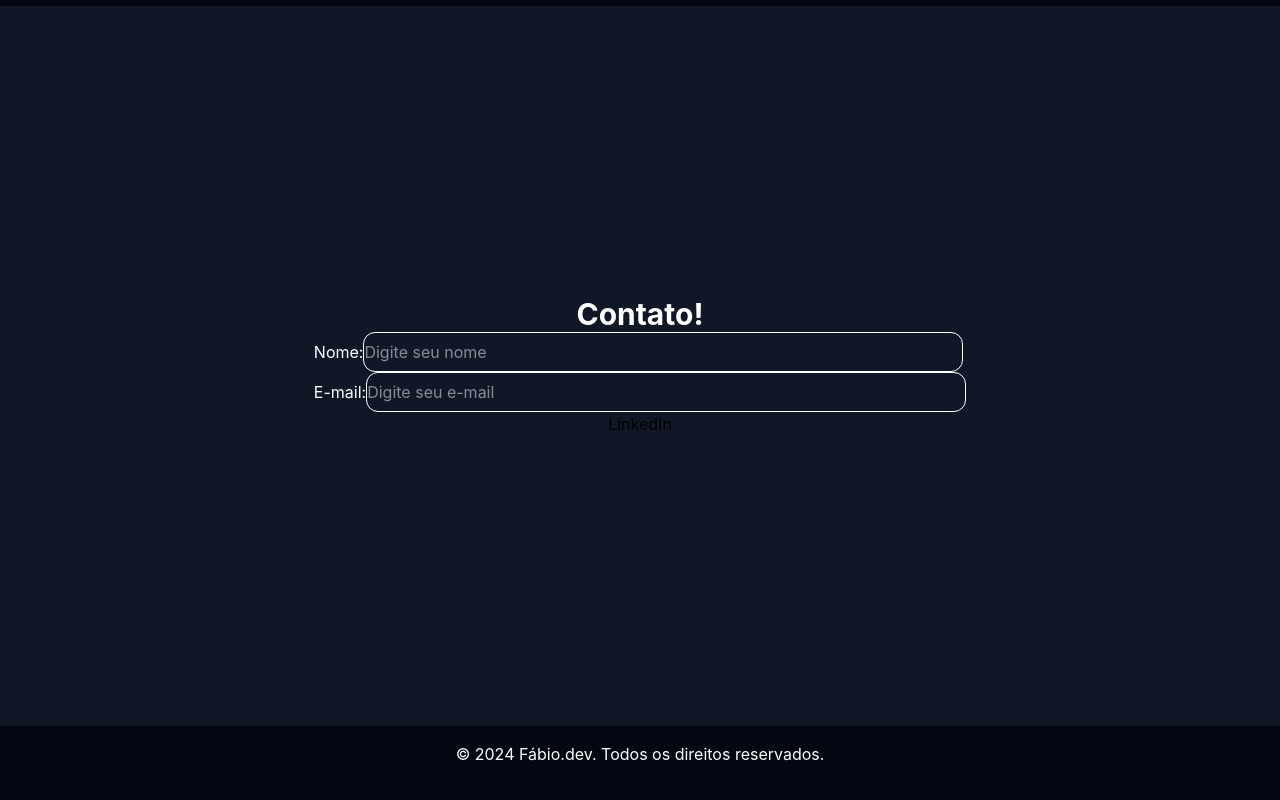
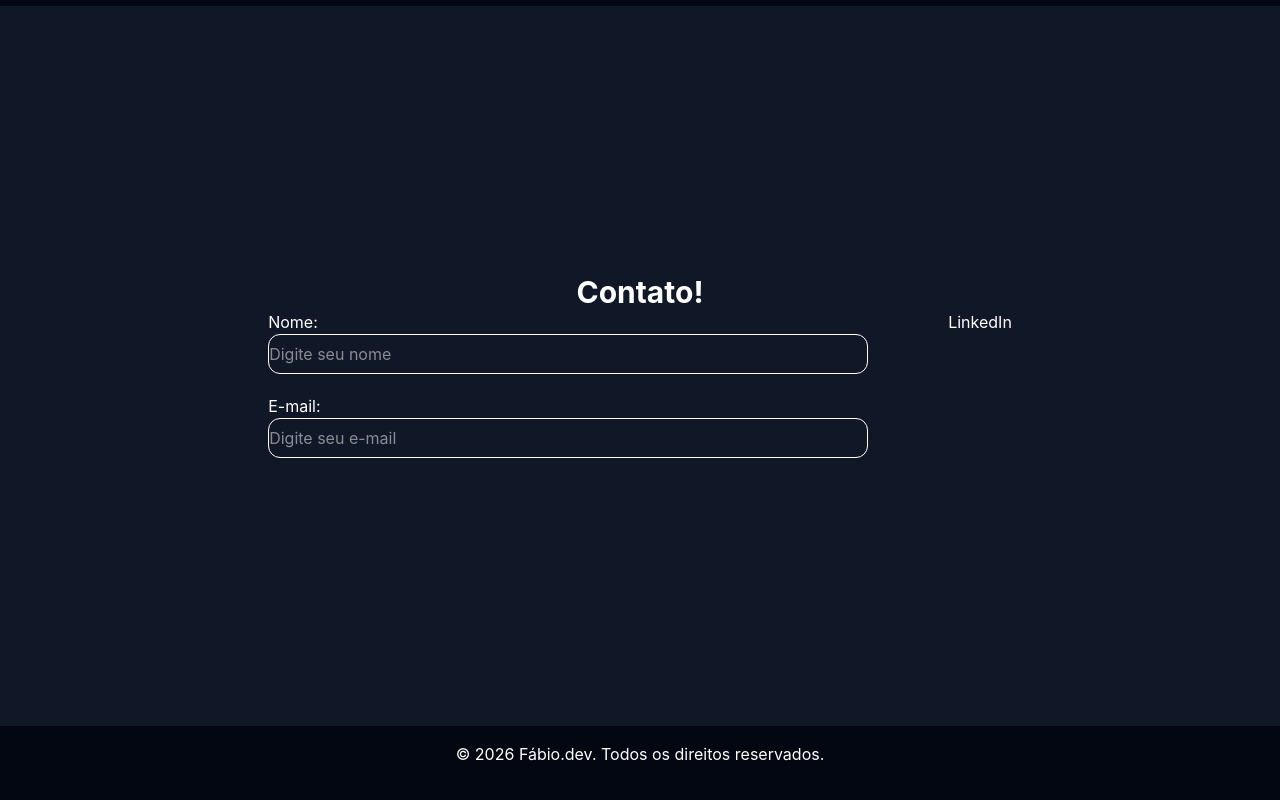
Before and after one commit to FabinhoDeveloper/BlogPessoal, a React (Vite) app: page / in a window 1280 px wide. Shown: the part 2218-3018 px from the top of the page. Built offline with nearby package versions, Linux system fonts and the light colour scheme.

Commit message:
Salvando alterações

```diff
--- a/src/components/Form.jsx
+++ b/src/components/Form.jsx
@@ -1,6 +1,6 @@
 export default function Form({ children, action, method="POST" }) {
     return (
-        <form className="flex flex-col" action={action} method={method}>
+        <form className="flex flex-col gap-5" action={action} method={method}>
             {children}
         </form>
     )
--- a/src/components/FormLabel.jsx
+++ b/src/components/FormLabel.jsx
@@ -1,6 +1,6 @@
 export default function FormLabel({ name, placeholder }) {
     return (
-        <div>
+        <div className="flex flex-col">
             <label className='text-white' for="nome">{name}:</label>
             <input placeholder={placeholder} className='border border-white rounded-xl w-150 h-10 text-white' type="text" name="nome" id=""/>
         </div>
--- a/src/pages/Home.jsx
+++ b/src/pages/Home.jsx
@@ -39,21 +39,23 @@ export default function Home() {
                 </section>
                 <section id="contato" className="flex flex-col bg-gray-900 h-180 items-center justify-center">
                     <h2 className="text-3xl font-bold text-white">Contato!</h2>
+                    <div className='flex flex-row justify-between gap-20'>
                         <div>
                             <Form action={"/post"}>
                                 <FormLabel name={"Nome"} placeholder={"Digite seu nome"} />
                                 <FormLabel name={"E-mail"} placeholder={"Digite seu e-mail"}/>
                             </Form>
                         </div>
-                    <div>
+                        <div className='text-white'>
                             <img src="" alt="" />
                             <p>LinkedIn</p>
+                        </div>
                     </div>
                 </section>
             </main>
             <footer>
                 <div className="bg-gray-950 h-30">
-                    <p className="text-center text-white py-4">© 2024 Fábio.dev. Todos os direitos reservados.</p>
+                    <p className="text-center text-white py-4">© 2026 Fábio.dev. Todos os direitos reservados.</p>
                 </div>
             </footer>
         </div>
```
Lines whose indentation alone changed are shown as unchanged.
